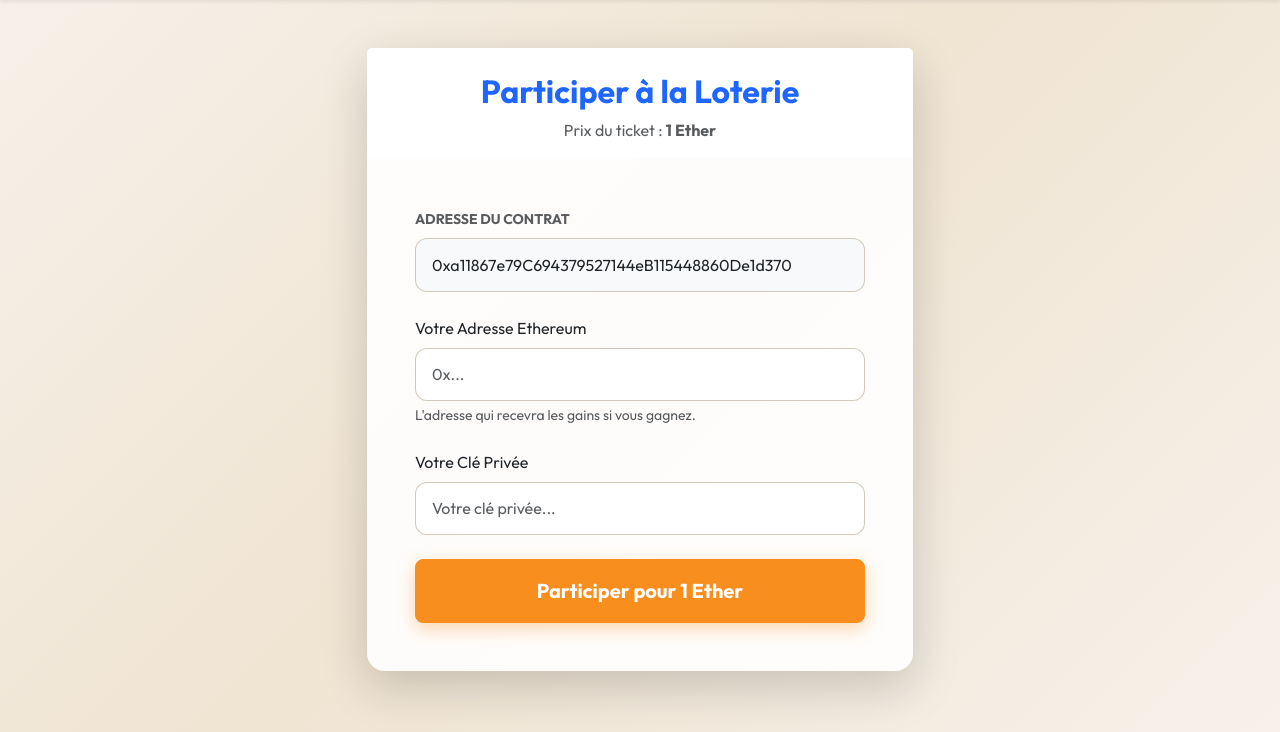
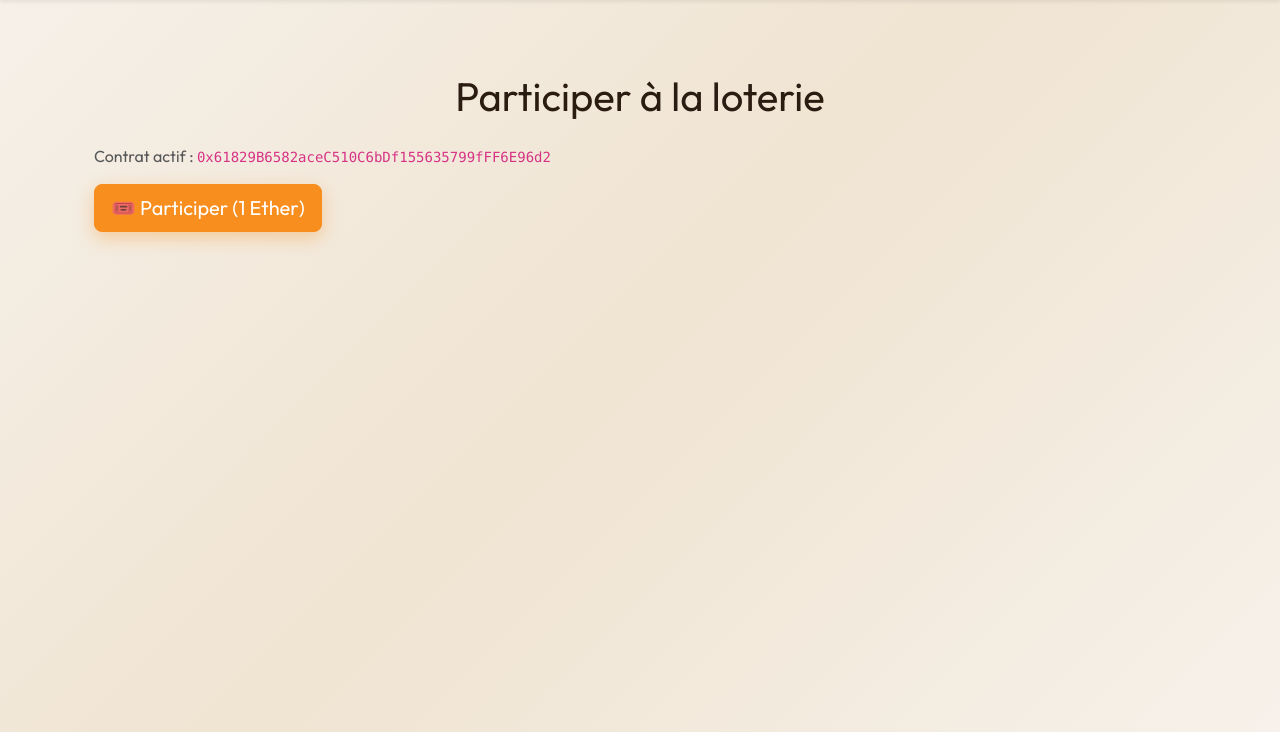
Before and after one commit to AL-NAAIMI/loterySA-, a Flask app: page /participer in a window 1280 px wide. Shown: the part 68-800 px from the top of the page. Run offline with Flask 3, Linux system fonts and the light colour scheme; some libraries are stand-ins or nearby versions.

Commit message:
first_metamask_commit

```diff
--- a/deploy.py
+++ b/deploy.py
@@ -6,8 +6,8 @@
 # Configuration Ganache
 GANACHE_URL = "HTTP://127.0.0.1:7545"
 CHAIN_ID = 1337
-ADMIN_ADDRESS = "0x634b387B0E6c99DFC645D4311436F2963d3BE241"
-ADMIN_KEY = "0xb9aee930aba8d042ad1f542d0009e5b18843acbc04056f4d5b1a1777734e4642"
+ADMIN_ADDRESS = "0x175C9D7e1327ba7b732eF78B569D1077Cb6E3891"
+ADMIN_KEY = "0xe77e2000dac9f68d0fbe8ba8e8d15b616cc577e00356826c114e5e898d6a601f"
 
 # Connexion Web3
 w3 = Web3(Web3.HTTPProvider(GANACHE_URL))
--- a/server.py
+++ b/server.py
@@ -22,31 +22,22 @@
     contract_address = get_active_contract()
     return render_template('index.html', contract_address=contract_address)
 
-@app.route('/participer', methods=['GET', 'POST'])
+@app.route('/participer', methods=['GET'])
 def participer():
+    """Page pour participer à la loterie via MetaMask"""
     contract_address = get_active_contract()
 
-    if request.method == 'POST':
-        if not contract_address:
-            flash("Erreur : Aucun contrat n'est actif actuellement.", "error")
-            return redirect(url_for('index'))
+    if not contract_address:
+        contract_abi = []  # Aucun contrat actif
+    else:
+        abi, _ = deploy.get_contract_data()
+        contract_abi = json.dumps(abi)
 
-        user_address = request.form.get('address')
-        user_key = request.form.get('key')
-
-        if not user_address or not user_key:
-            flash("Veuillez remplir tous les champs.", "error")
-            return redirect(url_for('participer'))
-
-        try:
-            deploy.participer(contract_address, user_address, user_key)
-            flash("Félicitations ! Vous avez participé avec succès.", "success")
-            return redirect(url_for('index'))
-        except Exception as e:
-            flash(f"Erreur lors de la participation : {str(e)}", "error")
-            return redirect(url_for('participer'))
-
-    return render_template('participer.html', contract_address=contract_address)
+    return render_template(
+        "participer.html",
+        contract_address=contract_address,
+        contract_abi=contract_abi
+    )
 
 @app.route('/cagnotte')
 def cagnotte():
--- a/state.json
+++ b/state.json
@@ -1 +1 @@
-{"contract_address": "0xa11867e79C694379527144eB115448860De1d370"}
+{"contract_address": "0x61829B6582aceC510C6bDf155635799fFF6E96d2"}
--- a/templates/participer.html
+++ b/templates/participer.html
@@ -1,46 +1,58 @@
 {% extends "layout.html" %}
 
 {% block content %}
-<div class="row justify-content-center">
-    <div class="col-md-8 col-lg-6">
-        <div class="card border-0 shadow-lg mt-4">
-            <div class="card-header bg-white border-0 pt-4 pb-0 text-center">
-                <h2 class="fw-bold text-primary">Participer à la Loterie</h2>
-                <p class="text-muted">Prix du ticket : <strong>1 Ether</strong></p>
-            </div>
-            <div class="card-body p-4 p-md-5">
-                <form action="{{ url_for('participer') }}" method="POST">
-                    <div class="mb-4">
-                        <label for="contract" class="form-label text-muted small text-uppercase fw-bold">Adresse du
-                            Contrat</label>
-                        <input type="text" class="form-control bg-light" id="contract"
-                            value="{{ contract_address if contract_address else 'Aucun contrat actif' }}" readonly>
-                    </div>
+<div class="container py-5">
 
-                    <div class="mb-4">
-                        <label for="address" class="form-label">Votre Adresse Ethereum</label>
-                        <input type="text" class="form-control" id="address" name="address" placeholder="0x..."
-                            required>
-                        <div class="form-text">L'adresse qui recevra les gains si vous gagnez.</div>
-                    </div>
+    <h1 class="mb-4 text-center">Participer à la loterie</h1>
 
-                    <div class="mb-4">
-                        <label for="key" class="form-label">Votre Clé Privée</label>
-                        <input type="password" class="form-control" id="key" name="key"
-                            placeholder="Votre clé privée..." required>
-                        <!-- <div class="form-text text-danger">⚠️ Ne partagez jamais votre clé privée sur un site public. -->
-                            <!-- Ceci est une démo locale.</div> -->
-                    </div>
+    {% if not contract_address %}
+        <div class="alert alert-danger">
+            Aucun contrat actif n'a été déployé.
+        </div>
+    {% else %}
 
-                    <div class="d-grid gap-2">
-                        <button type="submit" class="btn btn-primary btn-lg py-3 fw-bold" {% if not contract_address
-                            %}disabled{% endif %}>
-                            Participer pour 1 Ether
-                        </button>
-                    </div>
-                </form>
-            </div>
-        </div>
-    </div>
+        <p class="text-muted">Contrat actif : <code>{{ contract_address }}</code></p>
+
+        <button class="btn btn-primary btn-lg" onclick="participer()">
+            🎟️ Participer (1 Ether)
+        </button>
+
+    {% endif %}
 </div>
+
+<!-- Web3.js -->
+<script src="https://cdn.jsdelivr.net/npm/web3@latest/dist/web3.min.js"></script>
+
+<script>
+    // Injection depuis Flask
+    const contractAddress = "{{ contract_address }}";
+    const contractABI = {{ contract_abi|safe }};
+
+    async function participer() {
+        if (!window.ethereum) {
+            alert("Veuillez installer MetaMask !");
+            return;
+        }
+
+        const web3 = new Web3(window.ethereum);
+
+        // Demande la permission à MetaMask
+        const accounts = await ethereum.request({ method: "eth_requestAccounts" });
+        const contract = new web3.eth.Contract(contractABI, contractAddress);
+
+        try {
+            // Nom exact de la fonction Solidity : 'participer'
+            await contract.methods.participer().send({
+                from: accounts[0],
+                value: web3.utils.toWei("1", "ether")
+            });
+
+            alert("Participation envoyée !");
+        } catch (error) {
+            console.error(error);
+            alert("Erreur : " + error.message);
+        }
+    }
+</script>
+
 {% endblock %}
```
Also changed, not shown: sauvegarde_code/leparticpe.html (added, +46 -0 lines).
